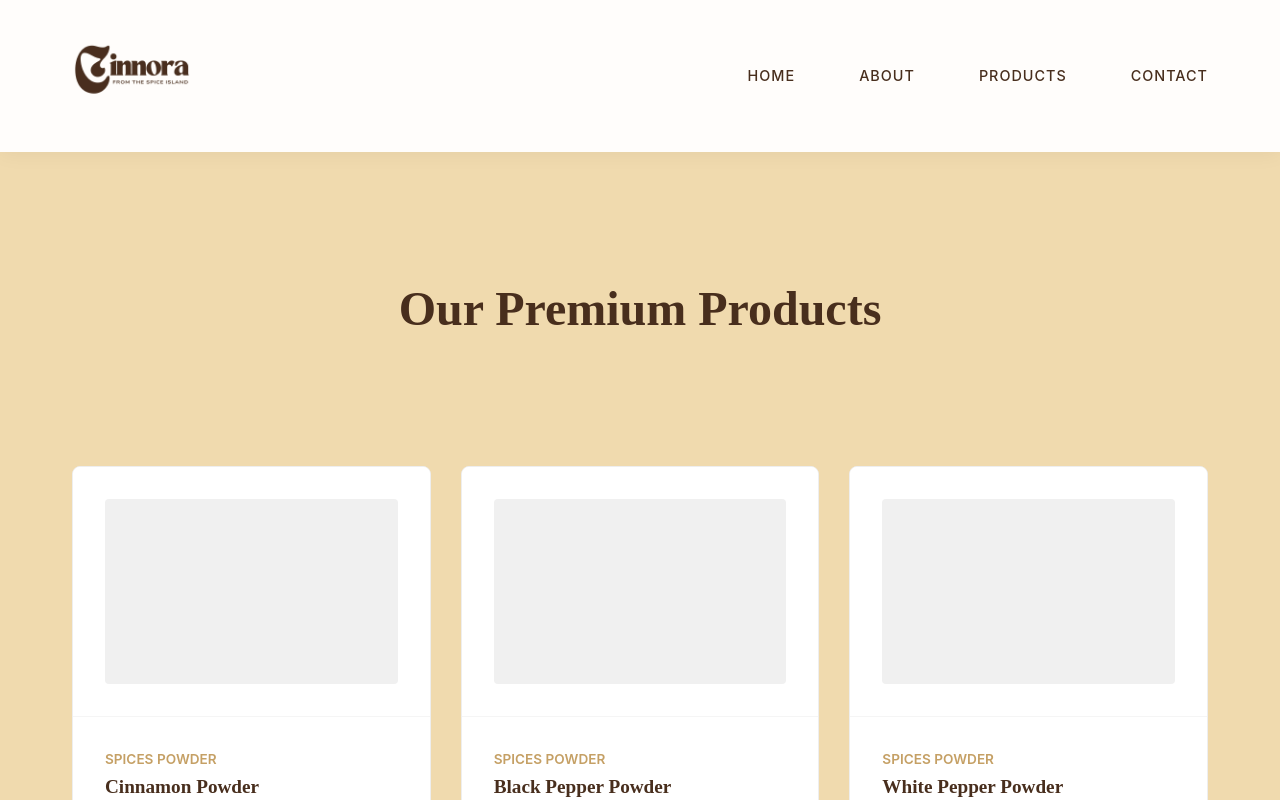
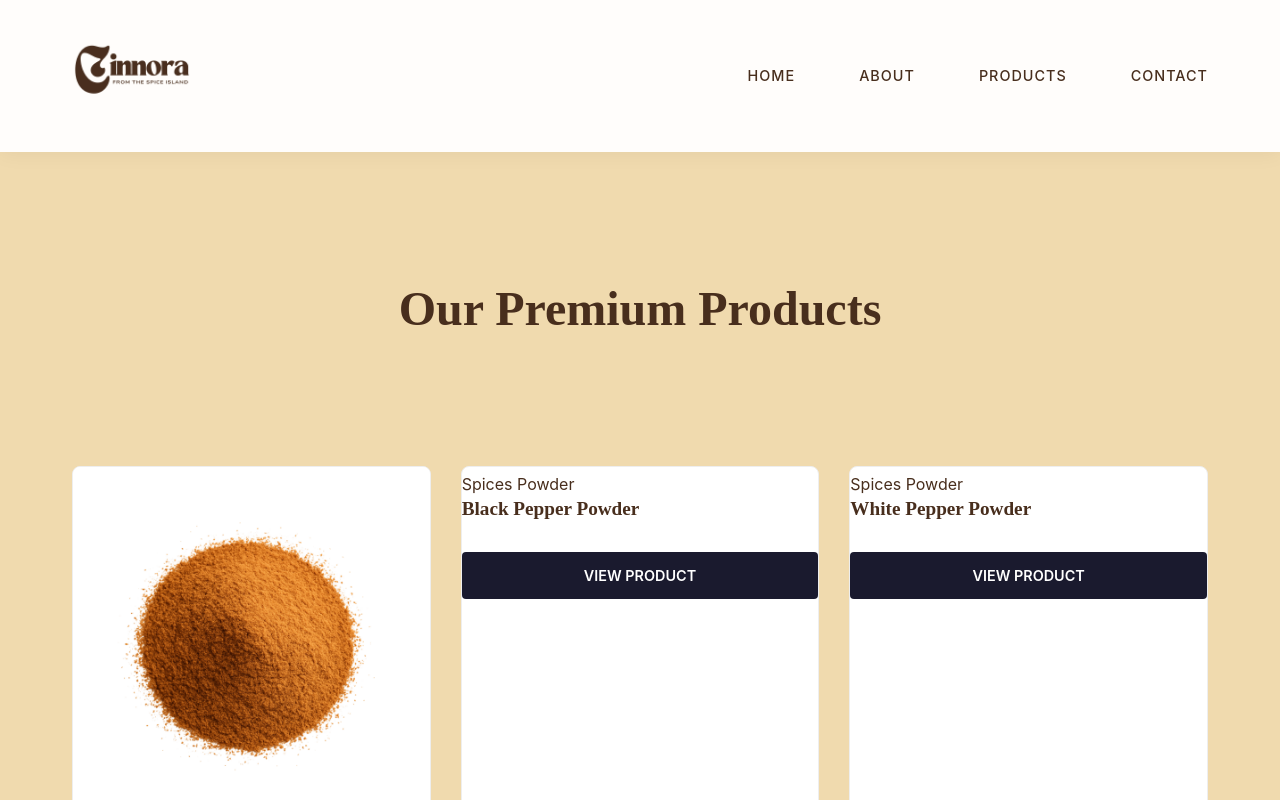
Before and after one commit to AttaabManzil/cinnora-web, a React (Vite) app: page /products in a window 1280 px wide. Shown: the top 800 px of the page. Built offline with nearby package versions, Linux system fonts and the light colour scheme.

Commit message:
Fix product image rendering and styling issues

```diff
--- a/src/pages/ProductDetail.jsx
+++ b/src/pages/ProductDetail.jsx
@@ -37,8 +37,11 @@
                 </div>
 
                 <div className="product-detail-image-wrapper">
-                    {/* Placeholder for now, will be replaced with product.image */}
-                    <div className="detail-placeholder"></div>
+                    {product.image ? (
+                        <img src={product.image} alt={product.name} className="detail-image" />
+                    ) : (
+                        <div className="detail-placeholder"></div>
+                    )}
                 </div>
             </div>
 
--- a/src/pages/Products.jsx
+++ b/src/pages/Products.jsx
@@ -12,8 +12,11 @@
                     {products.map((product) => (
                         <div key={product.id} className="product-card-page">
                             <div className="product-image-wrapper-page">
-                                {/* Placeholder for product image */}
-                                <div className="product-placeholder"></div>
+                                {product.image ? (
+                                    <img src={product.image} alt={product.name} className="product-image-page" />
+                                ) : (
+                                    <div className="product-placeholder"></div>
+                                )}
                             </div>
                             <div className="product-details-page">
                                 <span className="product-category">{product.category}</span>
--- a/src/styles/ProductDetail.css
+++ b/src/styles/ProductDetail.css
@@ -80,6 +80,12 @@
     width: 100%;
     height: 100%;
     background-color: #eee;
+}
+
+.detail-image {
+    width: 100%;
+    height: 100%;
+    object-fit: contain;
 }
 
 /* Modal Styles */
--- a/src/styles/Products.css
+++ b/src/styles/Products.css
@@ -37,36 +37,6 @@
 }
 
 .product-image-wrapper-page {
-    height: 250px;
-    background-color: #fff;
-    display: flex;
-    align-items: center;
-    justify-content: center;
-    padding: var(--spacing-md);
-    border-bottom: 1px solid #f5f5f5;
-}
-
-.product-placeholder {
-    width: 100%;
-    height: 100%;
-    background-color: #f0f0f0;
-    /* Grey placeholder */
-    border-radius: 4px;
-}
-
-.product-details-page {
-    padding: var(--spacing-md);
-    text-align: left;
-    /* Left aligned as per reference */
-    flex-grow: 1;
-    display: flex;
-    flex-direction: column;
-}
-
-.product-category {
-    font-size: 0.85rem;
-    color: #C5A065;
-    /* Gold/Brownish color */
     font-weight: 600;
     text-transform: uppercase;
     margin-bottom: 5px;
```
